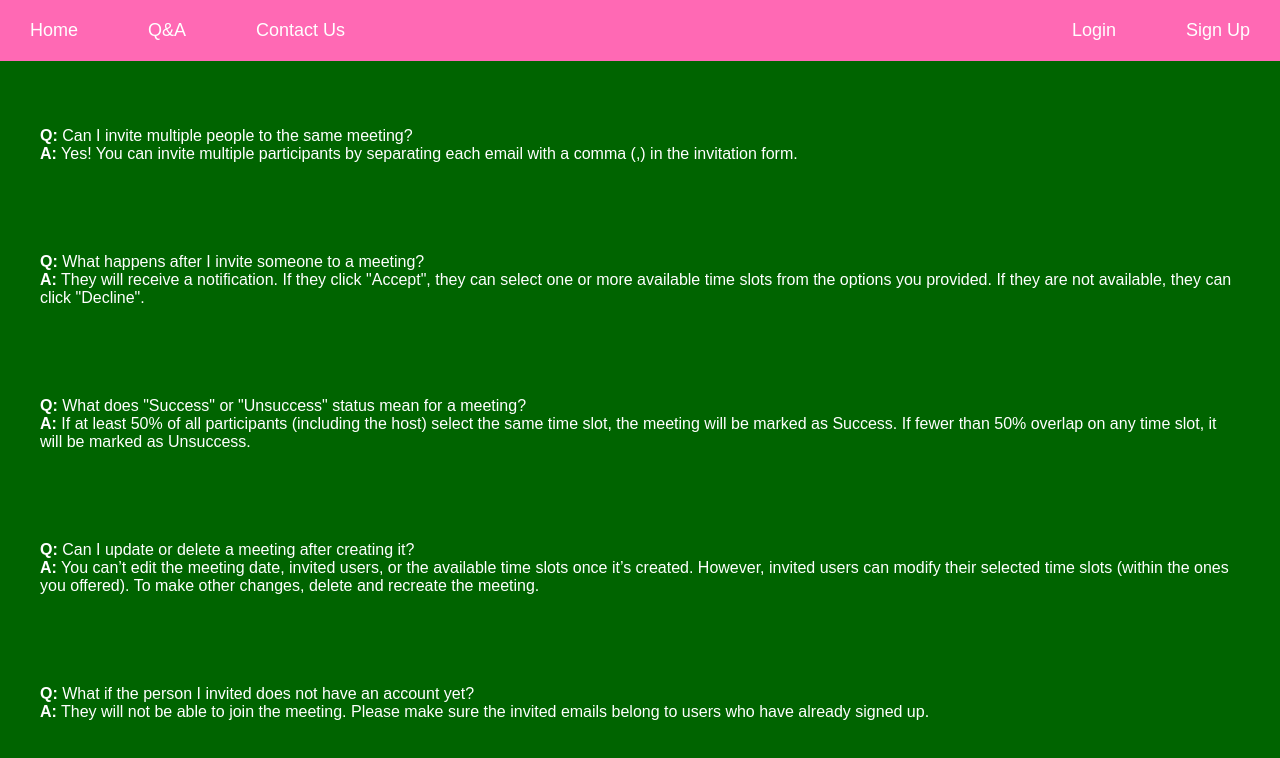
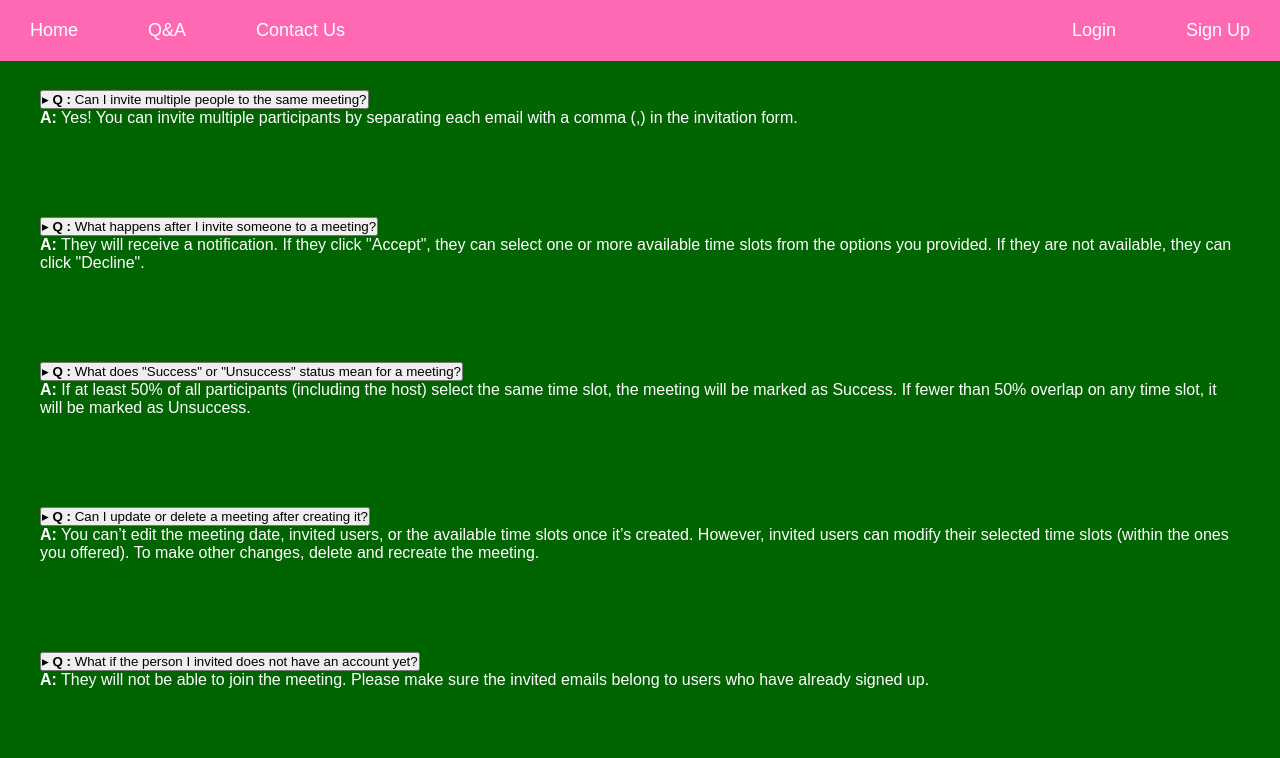
Before and after one commit to ChonmaneeC/MeetingTimeArrangement, a React (Create React App) app in the folder frontend/: page /qa in a window 1280 px wide. Shown: the top 758 px of the page. Built offline with nearby package versions, Linux system fonts and the light colour scheme.

Commit message:
Update QA.js

```diff
--- a/frontend/src/pages/QA.js
+++ b/frontend/src/pages/QA.js
@@ -1,11 +1,43 @@
-import React from 'react';
+import React, { useState } from 'react';
 import { Link } from 'react-router-dom';
 import "../App.css";
 
+const faqs = [
+  {
+    question: "Can I invite multiple people to the same meeting?",
+    answer: "Yes! You can invite multiple participants by separating each email with a comma (,) in the invitation form.",
+  },
+  {
+    question: "What happens after I invite someone to a meeting?",
+    answer: 'They will receive a notification. If they click "Accept", they can select one or more available time slots from the options you provided. If they are not available, they can click "Decline".',
+  },
+  {
+    question: 'What does "Success" or "Unsuccess" status mean for a meeting?',
+    answer: 'If at least 50% of all participants (including the host) select the same time slot, the meeting will be marked as Success. If fewer than 50% overlap on any time slot, it will be marked as Unsuccess.',
+  },
+  {
+    question: "Can I update or delete a meeting after creating it?",
+    answer: "You can’t edit the meeting date, invited users, or the available time slots once it’s created. However, invited users can modify their selected time slots (within the ones you offered). To make other changes, delete and recreate the meeting.",
+  },
+  {
+    question: "What if the person I invited does not have an account yet?",
+    answer: "They will not be able to join the meeting. Please make sure the invited emails belong to users who have already signed up.",
+  },
+];
+
 function QA() {
+  const [openIndexes, setOpenIndexes] = useState([]);
+
+  const toggle = (index) => {
+    setOpenIndexes(prev =>
+      prev.includes(index)
+        ? prev.filter(i => i !== index)
+        : [...prev, index]
+    );
+  };
+
   return (
     <div className="qa-container">
-
       <header className="home-header">
         <div className="navbar-left">
           <Link to="/" className="home-link">Home</Link>
@@ -18,26 +50,20 @@ function QA() {
         </div>
       </header>
 
-      <h1>Q&A</h1>
-      <div className="qa-item">
-        <p><strong>Q:</strong> Can I invite multiple people to the same meeting?</p>
-        <p><strong>A:</strong> Yes! You can invite multiple participants by separating each email with a comma (,) in the invitation form.</p>
+      <div className="qa-content-box">
+        {faqs.map((faq, index) => (
+          <div key={index} className="qa-item">
+            <button className="qa-question" onClick={() => toggle(index)}>
+              <span>{openIndexes.includes(index) ? '▾' : '▸'}</span>
+              <strong> Q : </strong>{faq.question}
+            </button>
+            <div
+              className={`qa-answer ${openIndexes.includes(index) ? 'visible' : ''}`}
+            >
+              <p><strong>A:</strong> {faq.answer}</p>
             </div>
-      <div className="qa-item">
-        <p><strong>Q:</strong> What happens after I invite someone to a meeting?</p>
-        <p><strong>A:</strong> They will receive a notification. If they click "Accept", they can select one or more available time slots from the options you provided. If they are not available, they can click "Decline".</p>
           </div>
-      <div className="qa-item">
-        <p><strong>Q:</strong> What does "Success" or "Unsuccess" status mean for a meeting?</p>
-        <p><strong>A:</strong> If at least 50% of all participants (including the host) select the same time slot, the meeting will be marked as Success. If fewer than 50% overlap on any time slot, it will be marked as Unsuccess.</p>
-      </div>
-      <div className="qa-item">
-        <p><strong>Q:</strong> Can I update or delete a meeting after creating it?</p>
-        <p><strong>A:</strong> You can’t edit the meeting date, invited users, or the available time slots once it’s created. However, invited users can modify their selected time slots (within the ones you offered). To make other changes, delete and recreate the meeting.</p>
-      </div>
-      <div className="qa-item">
-        <p><strong>Q:</strong> What if the person I invited does not have an account yet?</p>
-        <p><strong>A:</strong> They will not be able to join the meeting. Please make sure the invited emails belong to users who have already signed up.</p>
+        ))}
       </div>
     </div>
   );
```
Lines whose indentation alone changed are shown as unchanged.
